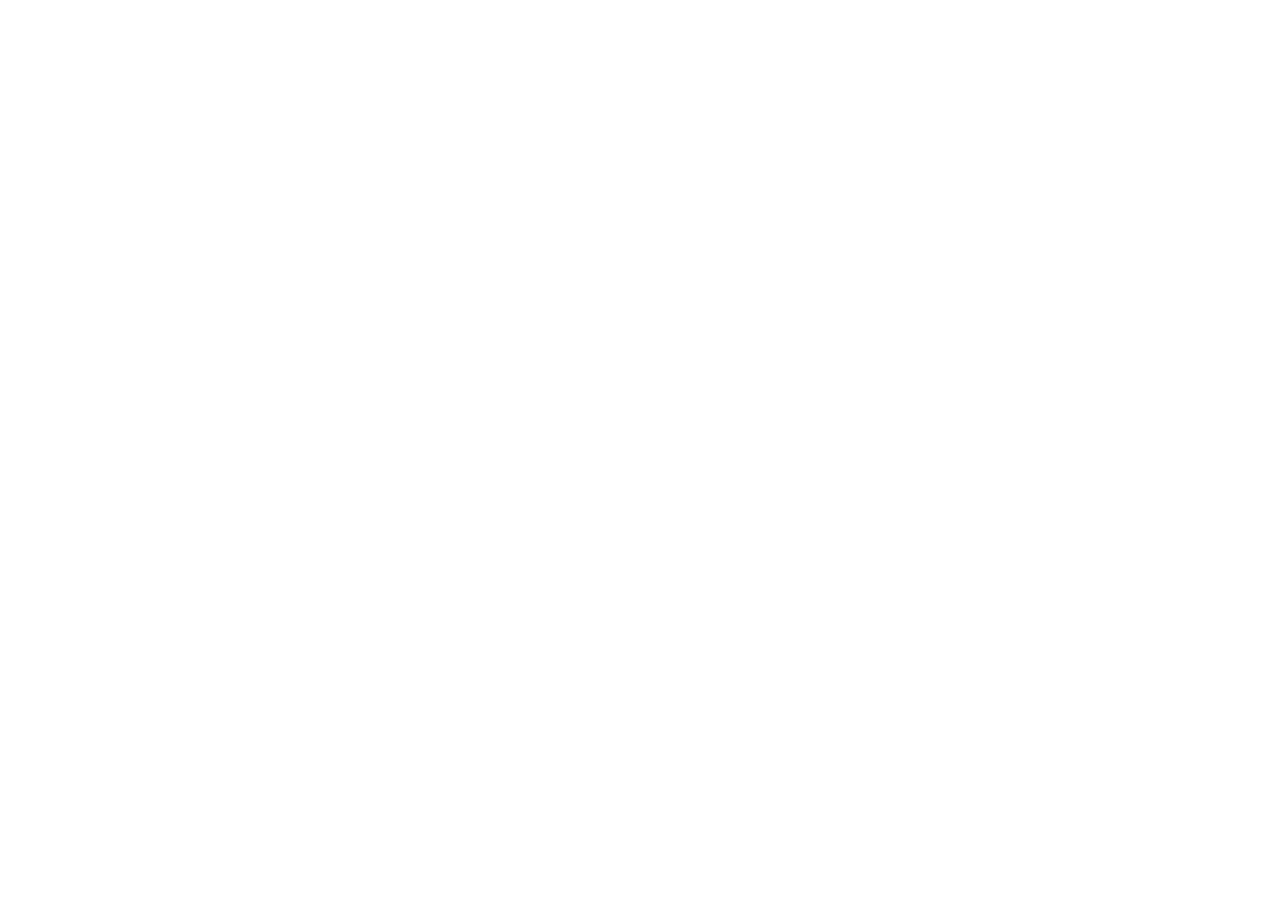
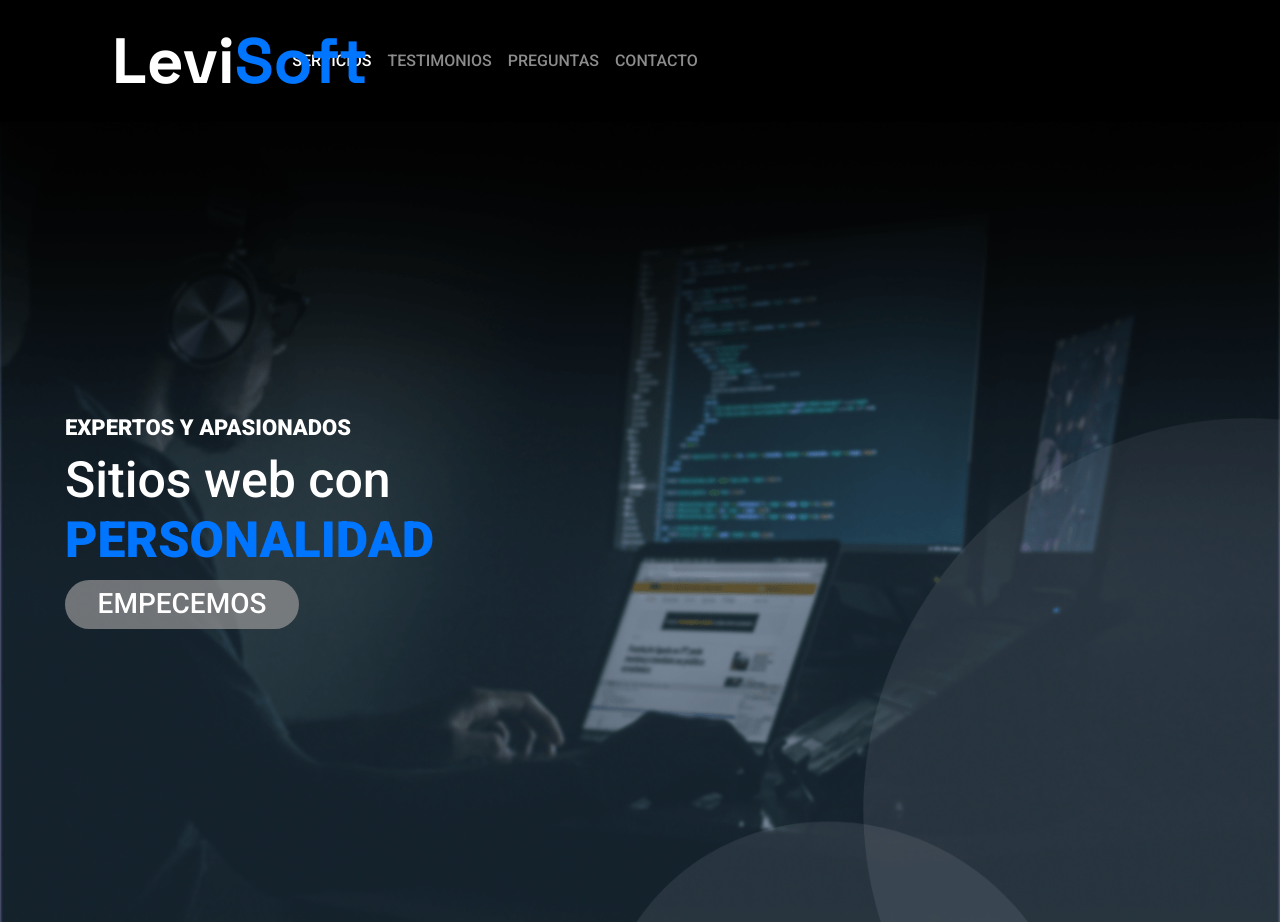
Before and after one commit to matiasillaness/landing-levisoft, a plain HTML site: page index.html in a window 1280 px wide. Before the commit the page ends 800 px from the top, so only its background shows below. Drawn offline with nearby package versions, Linux system fonts and the light colour scheme.

Commit message:
landing page

```diff
--- a/estilos/style.css
+++ b/estilos/style.css
@@ -0,0 +1,56 @@
+* {
+    box-sizing: border-box;
+    margin: 0;
+    padding: 0; }
+/* Landing Page */
+
+body{
+    font-family: 'Roboto', sans-serif;
+}
+
+.navbar-dark{
+    background-color: black;
+}
+
+.logo{
+    font-family: 'Kanit', sans-serif;
+    font-family: 'Space Grotesk', sans-serif;
+    font-weight: bolder;
+    font-size: 64px;
+    position: relative;
+    left: 100px;
+}
+.hero{
+    display: flex;
+    flex-direction: column;
+    justify-content: center;
+    color: white;
+    background-image: url(../media/landingimage.png);
+    background-position: center;
+    background-repeat: no-repeat;
+    background-size: cover;
+    height: 100vh;
+    padding-left: 65px;
+}
+.slogan{
+    font-size: 22px;
+    font-weight: 700;
+}
+.slogan_parrafo{
+    font-size: 50px;
+    font-weight: bold;
+    margin: 0;
+    padding: 0;
+    line-height: 1.2;
+}
+.empezemos{
+    border-radius: 35px;
+    width: 234px;
+    background-color: rgba(152, 151, 151, 0.699);
+    border: none;
+    height: 49px;
+    font-size: 28px;
+    font-weight: 500;
+    color: white;
+    margin-top: 10px;
+}
--- a/index.html
+++ b/index.html
@@ -1,12 +1,62 @@
 <!DOCTYPE html>
 <html lang="en">
+
 <head>
     <meta charset="UTF-8">
     <meta http-equiv="X-UA-Compatible" content="IE=edge">
     <meta name="viewport" content="width=device-width, initial-scale=1.0">
     <title>Document</title>
+    <link rel="preconnect" href="https://fonts.googleapis.com">
+    <link rel="preconnect" href="https://fonts.gstatic.com" crossorigin>
+    <link href="https://fonts.googleapis.com/css2?family=Roboto:ital,wght@0,500;0,900;1,700&display=swap"
+        rel="stylesheet">
+    <link href="https://fonts.googleapis.com/css2?family=Kanit&family=Poppins:ital,wght@1,600&display=swap" rel="stylesheet">
+    <link href="https://fonts.googleapis.com/css2?family=Kanit:ital,wght@1,700&family=Space+Grotesk:wght@700&display=swap" rel="stylesheet">
+    <link href="https://cdn.jsdelivr.net/npm/bootstrap@5.0.2/dist/css/bootstrap.min.css" rel="stylesheet" integrity="sha384-EVSTQN3/azprG1Anm3QDgpJLIm9Nao0Yz1ztcQTwFspd3yD65VohhpuuCOmLASjC" crossorigin="anonymous">
+    <link rel="stylesheet" href="./estilos/style.css">
+
+
+
 </head>
+<header>
+    <nav class="navbar navbar-expand-lg navbar-dark">
+        <div class="container-fluid">
+            <a class="navbar-brand logo" href="#">Levi<span style="color: #0075FF">Soft</span></a>
+            <button class="navbar-toggler" type="button" data-bs-toggle="collapse" data-bs-target="#navbarNavAltMarkup"
+                aria-controls="navbarNavAltMarkup" aria-expanded="false" aria-label="Toggle navigation">
+                <span class="navbar-toggler-icon"></span>
+            </button>
+            <div class="collapse navbar-collapse" id="navbarNavAltMarkup">
+                <div class="navbar-nav">
+                    <a class="nav-link active" aria-current="page" href="#">SERVICIOS</a>
+                    <a class="nav-link" href="#">TESTIMONIOS</a>
+                    <!-- <a class="navbar-brand" href="#">LeviSoft</a> -->
+                    <a class="nav-link" href="#">PREGUNTAS</a>
+                    <a class="nav-link" href="#">CONTACTO</a>
+
+                </div>
+            </div>
+        </div>
+    </nav>
+</header>
+
 <body>
+    <div class="hero">
+        <h1 class="slogan">EXPERTOS Y APASIONADOS</h1>
+        <div class="xd">
+            <p class="slogan_parrafo"><span style="font-weight: normal">Sitios web con</span> <br>
+            <span style="color: #0075FF">PERSONALIDAD</span></p>
+        </div>
+        <button class="empezemos">EMPECEMOS</button>
+    </div>
 
+
+
+
+
+    <script src="https://cdn.jsdelivr.net/npm/bootstrap@5.0.2/dist/js/bootstrap.bundle.min.js"
+        integrity="sha384-MrcW6ZMFYlzcLA8Nl+NtUVF0sA7MsXsP1UyJoMp4YLEuNSfAP+JcXn/tWtIaxVXM"
+        crossorigin="anonymous"></script>
 </body>
+
 </html>
```
Also changed, not shown: media/landingimage.png (renamed from media/imagen-inicio.png).
